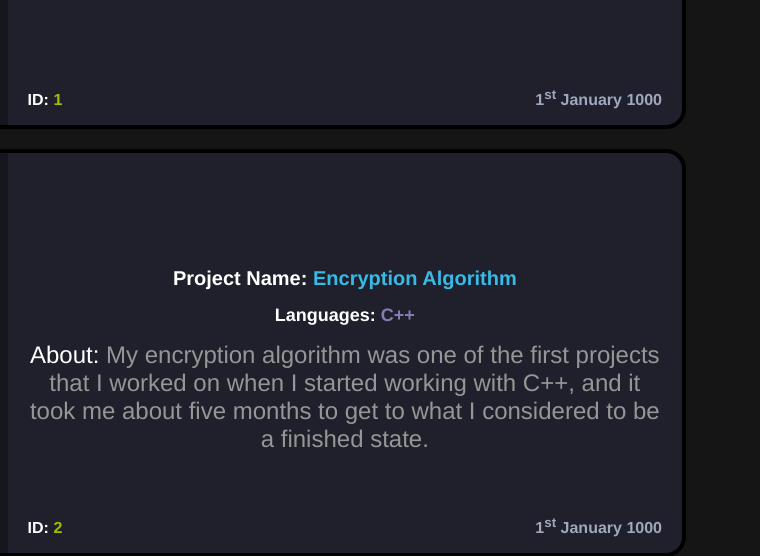
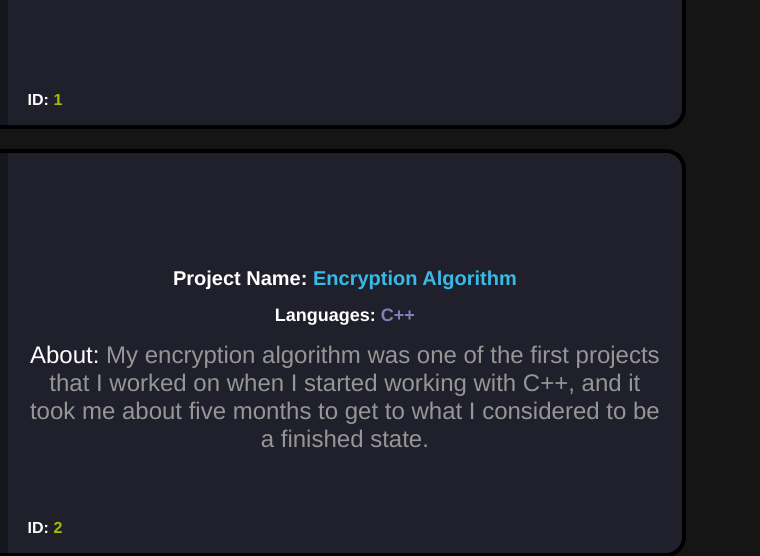
Before and after one commit to DylanMcBean/Website, a plain HTML site: page projects.html in a window 1280 px wide. Shown: the part 334-890 px from the top of the page, 520-1280 px from the left. Drawn offline with Linux system fonts and the light colour scheme.

Commit message:
removed dates

```diff
--- a/projects.html
+++ b/projects.html
@@ -57,7 +57,6 @@
             </div>
             <div class="project-details">
                 <h3 id="Id">1</h3>
-                <h3 id="Date">1<sup>st</sup> January 1000</h3>
                 <h1 id="Name">Hash Guard</h1>
                 <h2 id="Languages">C#, XAML</h2>
                 <p id="Paragraph">Hash Guard was my first attempt at creating a user-friendly password manager with a nice UI and easy to use.</p>
@@ -70,7 +69,6 @@
             </div>
             <div class="project-details">
                 <h3 id="Id">2</h3>
-                <h3 id="Date">1<sup>st</sup> January 1000</h3>
                 <h1 id="Name">Encryption Algorithm</h1>
                 <h2 id="Languages">C++</h2>
                 <p id="Paragraph">My encryption algorithm was one of the first projects that I worked on when I started working with C++, and it took me about five months to get to what I considered to be a finished state.</p>
@@ -83,7 +81,6 @@
             </div>
             <div class="project-details">
                 <h3 id="Id">3</h3>
-                <h3 id="Date">1<sup>st</sup> January 1000</h3>
                 <h1 id="Name">Langtons Ant</h1>
                 <h2 id="Languages">Java (Processing)</h2>
                 <p id="Paragraph">I decided to create a custom version of Langton's ant. I based it on the original version and then added more instructions the ant can process.</p>
@@ -96,7 +93,6 @@
             </div>
             <div class="project-details">
                 <h3 id="Id">4</h3>
-                <h3 id="Date">1<sup>st</sup> January 1000</h3>
                 <h1 id="Name">Logic Circuit Simulator</h1>
                 <h2 id="Languages">Java (Processing)</h2>
                 <p id="Paragraph">This program simulates logic circuits and lets you save a circuit and work on it later.</p>
@@ -109,7 +105,6 @@
             </div>
             <div class="project-details">
                 <h3 id="Id">5</h3>
-                <h3 id="Date">1<sup>st</sup> January 1000</h3>
                 <h1 id="Name">Minecraft Assembly Computer</h1>
                 <h2 id="Languages">McFunction</h2>
                 <p id="Paragraph">Probably one of my more goofy project ideas, I decided it would be fun to try and program an assembly computer in Minecraft with mc function files and command blocks.</p>
@@ -122,7 +117,6 @@
             </div>
             <div class="project-details">
                 <h3 id="Id">6</h3>
-                <h3 id="Date">1<sup>st</sup> January 1000</h3>
                 <h1 id="Name">Minecraft Assemly Compiler</h1>
                 <h2 id="Languages">Python</h2>
                 <p id="Paragraph">It goes with my Minecraft computer, but this takes in a MCAC code file and then assembles it into a mcfunction file that can load that code onto the computer.</p>
@@ -135,7 +129,6 @@
             </div>
             <div class="project-details">
                 <h3 id="Id">7</h3>
-                <h3 id="Date">1<sup>st</sup> January 1000</h3>
                 <h1 id="Name">Snapchat Vector Art Drawer</h1>
                 <h2 id="Languages">Python</h2>
                 <p id="Paragraph">I thought it would be nice to draw vector text and shapes in Snapchat, so I used ADB and python to create a script.</p>
@@ -148,7 +141,6 @@
             </div>
             <div class="project-details">
                 <h3 id="Id">8</h3>
-                <h3 id="Date">1<sup>st</sup> January 1000</h3>
                 <h1 id="Name">Mono Matcher</h1>
                 <h2 id="Languages">C#</h2>
                 <p id="Paragraph">This was the game that I submitted for my HND college assignment. It is based on the game boggle but made into a computer version with some fun game modes.</p>
@@ -161,7 +153,6 @@
             </div>
             <div class="project-details">
                 <h3 id="Id">9</h3>
-                <h3 id="Date">1<sup>st</sup> January 1000</h3>
                 <h1 id="Name">Localization</h1>
                 <h2 id="Languages">C++</h2>
                 <p id="Paragraph">I made this as a tool that could be useful in the future for one of my projects; it takes language files and then converts item names or character speech into another language.</p>
@@ -174,7 +165,6 @@
             </div>
             <div class="project-details">
                 <h3 id="Id">10</h3>
-                <h3 id="Date">1<sup>st</sup> January 1000</h3>
                 <h1 id="Name">Procedural Room Generation</h1>
                 <h2 id="Languages">Java (Processing)</h2>
                 <p id="Paragraph">Based on the game Hotline Miami, I thought it would be fun to try and create a house with different rooms via procedural generation.</p>
@@ -187,7 +177,6 @@
             </div>
             <div class="project-details">
                 <h3 id="Id">11</h3>
-                <h3 id="Date">1<sup>st</sup> January 1000</h3>
                 <h1 id="Name">Cellular Automata</h1>
                 <h2 id="Languages">Java (Processing)</h2>
                 <p id="Paragraph">Some cellular Automata fun, not much more to say. It's just lovely to watch.</p>
@@ -200,7 +189,6 @@
             </div>
             <div class="project-details">
                 <h3 id="Id">12</h3>
-                <h3 id="Date">1<sup>st</sup> January 1000</h3>
                 <h1 id="Name">Sorting Algorithm Visualiser</h1>
                 <h2 id="Languages">Java (Processing)</h2>
                 <p id="Paragraph">This can help beginners visualize what a sorting algorithm is doing by stepping through and moving the pieces around.</p>
@@ -213,7 +201,6 @@
             </div>
             <div class="project-details">
                 <h3 id="Id">13</h3>
-                <h3 id="Date">1<sup>st</sup> January 1000</h3>
                 <h1 id="Name">Potion Berries</h1>
                 <h2 id="Languages">Java</h2>
                 <p id="Paragraph">My first Minecraft mod is based on the quarry mod, i also added lots of different berries that give the player other potion effects.</p>
@@ -226,7 +213,6 @@
             </div>
             <div class="project-details">
                 <h3 id="Id">14</h3>
-                <h3 id="Date">1<sup>st</sup> January 1000</h3>
                 <h1 id="Name">Ball Collision Physics</h1>
                 <h2 id="Languages">Java (Processing)</h2>
                 <p id="Paragraph">Just a little project to test the physics of how ball collision works.</p>
@@ -239,7 +225,6 @@
             </div>
             <div class="project-details">
                 <h3 id="Id">14</h3>
-                <h3 id="Date">1<sup>st</sup> January 1000</h3>
                 <h1 id="Name">Keyboard Wallpaper</h1>
                 <h2 id="Languages">Java Processing</h2>
                 <p id="Paragraph">I thought this would be a fun project to work on that displays a message in a jumble of keys and scrolls if the message is more significant than the screen's height.</p>
@@ -252,7 +237,6 @@
             </div>
             <div class="project-details">
                 <h3 id="Id">15</h3>
-                <h3 id="Date">1<sup>st</sup> January 1000</h3>
                 <h1 id="Name">Balloon Inflation Game</h1>
                 <h2 id="Languages">Java (Processing)</h2>
                 <p id="Paragraph">I saw a game when I was at the science center in Glasgow and decided to recreate it.</p>
@@ -265,7 +249,6 @@
             </div>
             <div class="project-details">
                 <h3 id="Id">16</h3>
-                <h3 id="Date">1<sup>st</sup> January 1000</h3>
                 <h1 id="Name">Boids Flocking</h1>
                 <h2 id="Languages">Java (Processing)</h2>
                 <p id="Paragraph">My start into ai. It started basic, with some boids flocking together and following their neighbors.</p>
@@ -278,7 +261,6 @@
             </div>
             <div class="project-details">
                 <h3 id="Id">17</h3>
-                <h3 id="Date">1<sup>st</sup> January 1000</h3>
                 <h1 id="Name">Boolean Network</h1>
                 <h2 id="Languages">Java (Processing)</h2>
                 <p id="Paragraph">A visualization of a boolean network. Each node has a certain number of nodes connected to it that determine the next stage that it will change to.</p>
@@ -291,7 +273,6 @@
             </div>
             <div class="project-details">
                 <h3 id="Id">18</h3>
-                <h3 id="Date">1<sup>st</sup> January 1000</h3>
                 <h1 id="Name">Chess</h1>
                 <h2 id="Languages">Java (Processing)</h2>
                 <p id="Paragraph">I mean, its chess. What more is there to say. Who doesn't love a game of chess?</p>
@@ -304,7 +285,6 @@
             </div>
             <div class="project-details">
                 <h3 id="Id">19</h3>
-                <h3 id="Date">1<sup>st</sup> January 1000</h3>
                 <h1 id="Name">Discord Emoji Loader</h1>
                 <h2 id="Languages">Java (Processing)</h2>
                 <p id="Paragraph">Displays discord emotes in a nice ui, so you can search through them.</p>
@@ -317,7 +297,6 @@
             </div>
             <div class="project-details">
                 <h3 id="Id">20</h3>
-                <h3 id="Date">1<sup>st</sup> January 1000</h3>
                 <h1 id="Name">Gif2Stitches</h1>
                 <h2 id="Languages">Java (Processing)</h2>
                 <p id="Paragraph">It's pretty simple takes in images from a gif and convert them into a 2-bit stitch effect.</p>
@@ -330,7 +309,6 @@
             </div>
             <div class="project-details">
                 <h3 id="Id">21</h3>
-                <h3 id="Date">1<sup>st</sup> January 1000</h3>
                 <h1 id="Name">Image Painter</h1>
                 <h2 id="Languages">Java (Processing)</h2>
                 <p id="Paragraph">It takes an image and either generates a color pallette from that image or creates a random one and recreates the first image as best it can with the limit colours it has. It also uses a dithering effect to get better results.</p>
@@ -343,7 +321,6 @@
             </div>
             <div class="project-details">
                 <h3 id="Id">22</h3>
-                <h3 id="Date">1<sup>st</sup> January 1000</h3>
                 <h1 id="Name">Maze Generation</h1>
                 <h2 id="Languages">Java (Processing)</h2>
                 <p id="Paragraph">Does what it says on the tin really, It generates a maze.</p>
@@ -356,7 +333,6 @@
             </div>
             <div class="project-details">
                 <h3 id="Id">23</h3>
-                <h3 id="Date">1<sup>st</sup> January 1000</h3>
                 <h1 id="Name">Mine Sweeper</h1>
                 <h2 id="Languages">Java (Processing)</h2>
                 <p id="Paragraph">Just a basic clone of minesweeper, Pretty simple really.</p>
@@ -369,7 +345,6 @@
             </div>
             <div class="project-details">
                 <h3 id="Id">24</h3>
-                <h3 id="Date">1<sup>st</sup> January 1000</h3>
                 <h1 id="Name">Neural Network Perceptron</h1>
                 <h2 id="Languages">Java (Processing)</h2>
                 <p id="Paragraph">My first attempt at neural networks is just a single perceptron network that tries to calculate the best fit for a given group of points.</p>
@@ -382,7 +357,6 @@
             </div>
             <div class="project-details">
                 <h3 id="Id">25</h3>
-                <h3 id="Date">1<sup>st</sup> January 1000</h3>
                 <h1 id="Name">Path Finding</h1>
                 <h2 id="Languages">Java (Processing)</h2>
                 <p id="Paragraph">Creates a grid with all cells pointing to the end position to generate a pathfinding grid.</p>
@@ -395,7 +369,6 @@
             </div>
             <div class="project-details">
                 <h3 id="Id">25</h3>
-                <h3 id="Date">1<sup>st</sup> January 1000</h3>
                 <h1 id="Name">Pixel Effect</h1>
                 <h2 id="Languages">Java (Processing)</h2>
                 <p id="Paragraph">A nice pixel effect changing between different images.</p>
@@ -408,7 +381,6 @@
             </div>
             <div class="project-details">
                 <h3 id="Id">26</h3>
-                <h3 id="Date">1<sup>st</sup> January 1000</h3>
                 <h1 id="Name">PowerToy Clone</h1>
                 <h2 id="Languages">Java (Processing)</h2>
                 <p id="Paragraph">A basic clone of the powder toy game, A pixel physics simulator.</p>
@@ -421,7 +393,6 @@
             </div>
             <div class="project-details">
                 <h3 id="Id">27</h3>
-                <h3 id="Date">1<sup>st</sup> January 1000</h3>
                 <h1 id="Name">Prims Algorithm Visualisation</h1>
                 <h2 id="Languages">Java (Processing)</h2>
                 <p id="Paragraph">A visualization of prims algorithms, Creates the minimum spanning tree of a graph of nodes.</p>
@@ -434,7 +405,6 @@
             </div>
             <div class="project-details">
                 <h3 id="Id">28</h3>
-                <h3 id="Date">1<sup>st</sup> January 1000</h3>
                 <h1 id="Name">Ray Casting</h1>
                 <h2 id="Languages">Java (Processing)</h2>
                 <p id="Paragraph">A basic raycasting visualization, showing the walls the rays are hitting on the 2d plane to give a 3d type effect. Just like older games like Doom and Wolfenstein had.</p>
@@ -447,23 +417,9 @@
             </div>
             <div class="project-details">
                 <h3 id="Id">29</h3>
-                <h3 id="Date">1<sup>st</sup> January 1000</h3>
                 <h1 id="Name">Self Avoiding Random Walk</h1>
                 <h2 id="Languages">Java (Processing)</h2>
                 <p id="Paragraph">Just like a random walk, but it creates a path that never crosses over itself.</p>
-            </div>
-        </div>
-
-        <div class="project">
-            <div class="project-image">
-                <img src="./data/icons/project_images/image-not-here-yet.png"/>
-            </div>
-            <div class="project-details">
-                <h3 id="Id">30</h3>
-                <h3 id="Date">1<sup>st</sup> January 1000</h3>
-                <h1 id="Name">Travelling Salesperson</h1>
-                <h2 id="Languages">Java (Processing)</h2>
-                <p id="Paragraph">TO BE WRITTEN</p>
             </div>
         </div>
 
```
